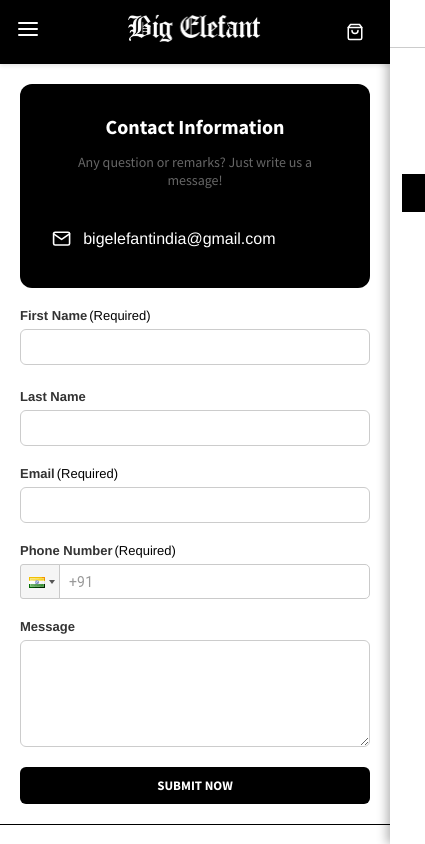
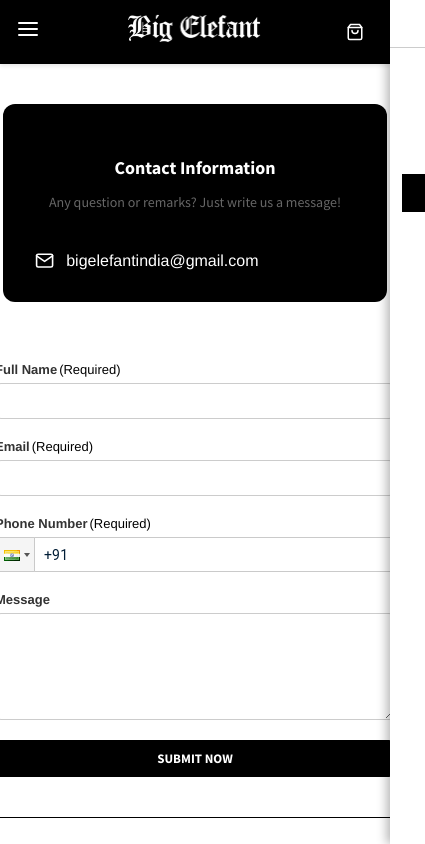
Before and after one commit to ArghyaHT/big-elefant, a React (Vite) app: page /contact-us in a window 390 px wide. Shown: the top 844 px of the page, 425 px wide, since content can reach past the window. Built offline with nearby package versions, Linux system fonts and the light colour scheme.

Commit message:
changes made as asked by client

```diff
--- a/src/components/CheckOut/CheckOut.module.css
+++ b/src/components/CheckOut/CheckOut.module.css
@@ -57,7 +57,7 @@
   padding: 10px;
   border: 1px solid #ccc;
   border-radius: 4px;
-  color: var(--primary-black);
+  color: var(--input-color);
 }
 
 input,
@@ -436,6 +436,7 @@
   font-size: 14px;
   border: 1px solid #ccc;
   border-radius: 6px;
+  color: var(--input-color);
 }
 
 .discountInput::placeholder {
@@ -632,7 +633,35 @@
   .checkoutContainer {
     flex-direction: column;
     padding: 20px;
+    overflow-y: auto;           /* enable vertical scroll */
+    scroll-behavior: smooth;    /* smooth scrolling */
+
   }
+
+  /* ===== Scrollbar Styling ===== */
+.checkoutContainer::-webkit-scrollbar {
+  width: 10px;                    /* scrollbar width */
+}
+
+.checkoutContainer::-webkit-scrollbar-track {
+  background: #f1f1f1;           /* light grey track */
+  border-radius: 10px;
+}
+
+.checkoutContainer::-webkit-scrollbar-thumb {
+  background-color: #888;        /* scrollbar color */
+  border-radius: 10px;
+}
+
+.checkoutContainer::-webkit-scrollbar-thumb:hover {
+  background-color: #555;        /* darker on hover */
+}
+
+/* Firefox support */
+.checkoutContainer {
+  scrollbar-width: thin;          /* thin scrollbar */
+  scrollbar-color: #888 #000;  /* thumb color | track color */
+}
 
   .leftSection,
   .rightSection {
--- a/src/components/ContactUs/ContactUs.jsx
+++ b/src/components/ContactUs/ContactUs.jsx
@@ -11,13 +11,11 @@
 const Contactus = () => {
     // Form state
     const [formData, setFormData] = useState({
-        firstName: "",
-        lastName: "",
+        fullName: "",
         email: "",
         phoneNumber: "",
         message: ""
     });
-
     const [loading, setLoading] = useState(false);
     const [success, setSuccess] = useState(null);
     const [error, setError] = useState(null);
@@ -43,7 +41,7 @@
         e.preventDefault();
 
         // Basic validation
-        if (!formData.firstName || !formData.email || !formData.phoneNumber) {
+        if (!formData.fullName || !formData.email || !formData.phoneNumber) {
             setError("Please fill in all required fields.");
             return;
         }
@@ -55,7 +53,7 @@
         // Prepare the lead document to send to Sanity
         const leadDocument = {
             _type: "lead",
-            firstName: formData.firstName,
+            fullName: formData.fullName,
             lastName: formData.lastName,
             email: formData.email,
             phoneNumber: formData.phoneNumber,
@@ -68,8 +66,7 @@
 
             setSuccess("Thank you! Your message has been sent.");
             setFormData({
-                firstName: "",
-                lastName: "",
+                fullName: "",
                 email: "",
                 phoneNumber: "91",
                 message: ""
@@ -119,20 +116,20 @@
                     <form className={styles.contactForm} onSubmit={handleSubmit}>
                         <div className={styles.row}>
                             <div className={styles.formGroup}>
-                                <label htmlFor="firstName">
-                                    First Name<span className={styles.requiredTag}>(Required)</span>
+                                <label htmlFor="fullName">
+                                    Full Name<span className={styles.requiredTag}>(Required)</span>
                                 </label>
                                 <input
                                     type="text"
-                                    id="firstName"
-                                    name="firstName"
-                                    value={formData.firstName}
+                                    id="fullName"
+                                    name="fullName"
+                                    value={formData.fullName}
                                     onChange={handleChange}
                                     required
                                 />
                             </div>
 
-                            <div className={styles.formGroup}>
+                            {/* <div className={styles.formGroup}>
                                 <label htmlFor="lastName">Last Name</label>
                                 <input
                                     type="text"
@@ -141,7 +138,7 @@
                                     value={formData.lastName}
                                     onChange={handleChange}
                                 />
-                            </div>
+                            </div> */}
                         </div>
 
                         <div className={styles.formGroup}>
@@ -169,6 +166,8 @@
                                     required: true,
                                     id: 'phoneNumber',
                                 }}
+                                enableSearch
+                                countryCodeEditable={false}
                                 inputStyle={{ width: "100%" }}
                                 value={formData.phoneNumber}
                                 onChange={handlePhoneChange}
--- a/src/components/ContactUs/ContactUs.module.css
+++ b/src/components/ContactUs/ContactUs.module.css
@@ -4,9 +4,9 @@
   align-items: center;
   width: 100%;
   border-bottom: 1px solid var(--primary-black);
-
 }
 
+/* ===== Banner ===== */
 .banner {
   width: 100%;
   display: flex;
@@ -21,26 +21,33 @@
   object-fit: cover;
 }
 
+/* ===== Contact Content (Main Layout) ===== */
 .contactContent {
   display: flex;
-    flex-direction: row;
-    flex-wrap: wrap;
+  justify-content: space-between;
+  align-items: flex-start;
+  flex-wrap: wrap; /* wraps gracefully on small screens */
   padding: 70px 135px;
-    /* for responsiveness */
+  gap: 60px; /* space between left & right sections */
+  box-sizing: border-box;
 }
 
-/* Left: Image */
+/* ===== Left: Contact Info ===== */
 .contactInfoWrapper {
-    padding: 10px 32px 32px 32px;
+  flex: 1;
+  min-width: 300px;
+  max-width: 400px;
   background-color: var(--primary-black);
   border-radius: 12px;
-    max-width: 400px;
+  padding: 32px;
+  color: var(--primary-white);
+  height: 380px;
 }
 
 .contactHeading {
   font-size: 28px;
   font-weight: bold;
-    margin-top:20px;
+  margin-top: 20px;
   margin-bottom: 0px;
   color: var(--primary-white);
 }
@@ -52,6 +59,7 @@
   color: var(--secondary-text-color);
 }
 
+/* Flex Container for items */
 .contactFlexContainer {
   display: flex;
   flex-direction: column;
@@ -59,23 +67,12 @@
   margin-top: 70px;
 }
 
-/* Flex row for each item */
+/* Contact Items */
 .contactItem {
   display: flex;
   align-items: center;
   gap: 0.75rem;
-  font-size: 1rem;
-  color: var(--primary-white);
-}
-
-.icon {
-  font-size: 1.2rem;
-  color: var(--primary-white);
-}
-
-.contactItem {
   font-size: 16px;
-    margin-bottom: 0.5rem;
   color: var(--primary-white);
   text-decoration: none;
 }
@@ -86,6 +83,17 @@
   text-decoration: none;
 }
 
+.icon {
+  font-size: 1.2rem;
+  color: var(--primary-white);
+}
+
+/* ===== Right: Form Section ===== */
+.formSection {
+  flex: 1.5;               /* take more space than the left box */
+  min-width: 400px;        /* ensures it doesn’t collapse */
+  padding-left: 30px;
+}
 
 .contactForm {
   display: flex;
@@ -93,18 +101,14 @@
   gap: 8px;
 }
 
-.formSection {
-    padding-left: 30px;
-}
-
 .formHeading {
   font-size: 40px;
   font-weight: 400;
   color: var(--primary-black);
+  margin-bottom: 20px;
 }
 
 .row {
-    display: flex;
   gap: 16px;
 }
 
@@ -122,6 +126,7 @@
   font-size: 16px;
   font-family: inherit;
   box-sizing: border-box;
+  color: var(--input-color) !important;
 }
 
 .selectField {
@@ -149,6 +154,7 @@
 
 textarea {
   resize: vertical;
+  color: var(--input-color);
 }
 
 .submitButton {
@@ -164,33 +170,68 @@
   font-weight: bold;
 }
 
+.submitButton:hover {
+  background-color: #222; /* slight hover effect */
+}
 
+/* ===== Mobile: Responsive Fix ===== */
+@media (max-width: 768px) {
+  .contactContent {
+    flex-direction: column;
+    align-items: center;
+    padding: 40px 30px;
+  }
+  .contactInfoWrapper{
+    width: 80%;
+  }
+
+
+  .formSection {
+    width: 100%;
+    max-width: 100%;
+  }
+
+  .formSection {
+    padding-left: 0;
+  }
+
+  .formHeading {
+    font-size: 32px;
+    text-align: center;
+  }
+
+  .contactFlexContainer {
+    margin-top: 40px;
+    gap: 24px;
+  }
+
+  .contactHeading,
+  .contactDescription {
+    text-align: center;
+  }
+}
+
+/* ===== Extra Small Screens ===== */
 @media (max-width: 480px) {
   .banner {
     height: auto;
   }
 
   .bannerImage {
-    height: 300px; /* or 50vh or any value that looks good on small screens */
-    object-fit: inherit;
-  }
-  .contactContent {
-    flex-direction: column;
-    padding: 20px 20px;
-  }
-
-  .contactInfoWrapper {
-    margin-bottom: 20px;
-  }
-
-  .formSection {
-    padding-left: 0;
-    width: 100%;
+    height: 300px;
+    object-fit: cover;
   }
 
   .formHeading {
-    font-size: 28px;
-    text-align: center;
+    font-size: 26px;
+  }
+
+  .contactHeading {
+    font-size: 22px;
+  }
+
+  .contactDescription {
+    font-size: 15px;
   }
 
   .row {
@@ -209,46 +250,31 @@
     font-size: 14px;
     padding: 12px;
   }
+}
 
-  .contactFlexContainer {
-    margin-top: 40px;
-    gap: 24px;
+@media (max-width: 390px) {
+  .bannerImage {
+    height: 250px;
+  }
+
+  .formHeading {
+    font-size: 22px;
   }
 
   .contactHeading {
-    font-size: 22px;
-    text-align: center;
-  }
-
-  .contactDescription {
-    font-size: 16px;
-    text-align: center;
-  }
-}
-
-
-@media (max-width: 390px) {
-      .bannerImage {
-    height: 250px; /* slightly less for ultra-small screens */
-  }
-  .formHeading {
-    font-size: 24px;
-  }
-
-  .contactHeading {
-    font-size: 20px;
+    font-size: 18px;
   }
 
   .contactDescription {
     font-size: 14px;
   }
 
+  label {
+    font-size: 13px;
+  }
+
   .submitButton {
     font-size: 13px;
     padding: 10px;
   }
-
-  label {
-    font-size: 13px;
 }
-}
--- a/src/components/SignUp/SignUp.jsx
+++ b/src/components/SignUp/SignUp.jsx
@@ -74,7 +74,7 @@
         alert("User registered successfully!");
       }
 
-      setFormData({ fullName: "",  email: "", password: "" });
+      setFormData({ fullName: "", email: "", password: "" });
       setPhone("");
     } catch (err) {
       setError("Something went wrong. Please try again.");
@@ -85,7 +85,7 @@
 
   return (
     <div className={styles.wrapper}>
-      <div className={isModal? styles.containerModal: styles.container}>
+      <div className={isModal ? styles.containerModal : styles.container}>
         <h2 className={styles.title}>Create your account</h2>
 
         <form className={styles.form} onSubmit={handleSubmit}>
```
Also changed, not shown: src/components/CheckOut/CheckOut.jsx (+9 -5 lines). Lines whose indentation alone changed are shown as unchanged.
